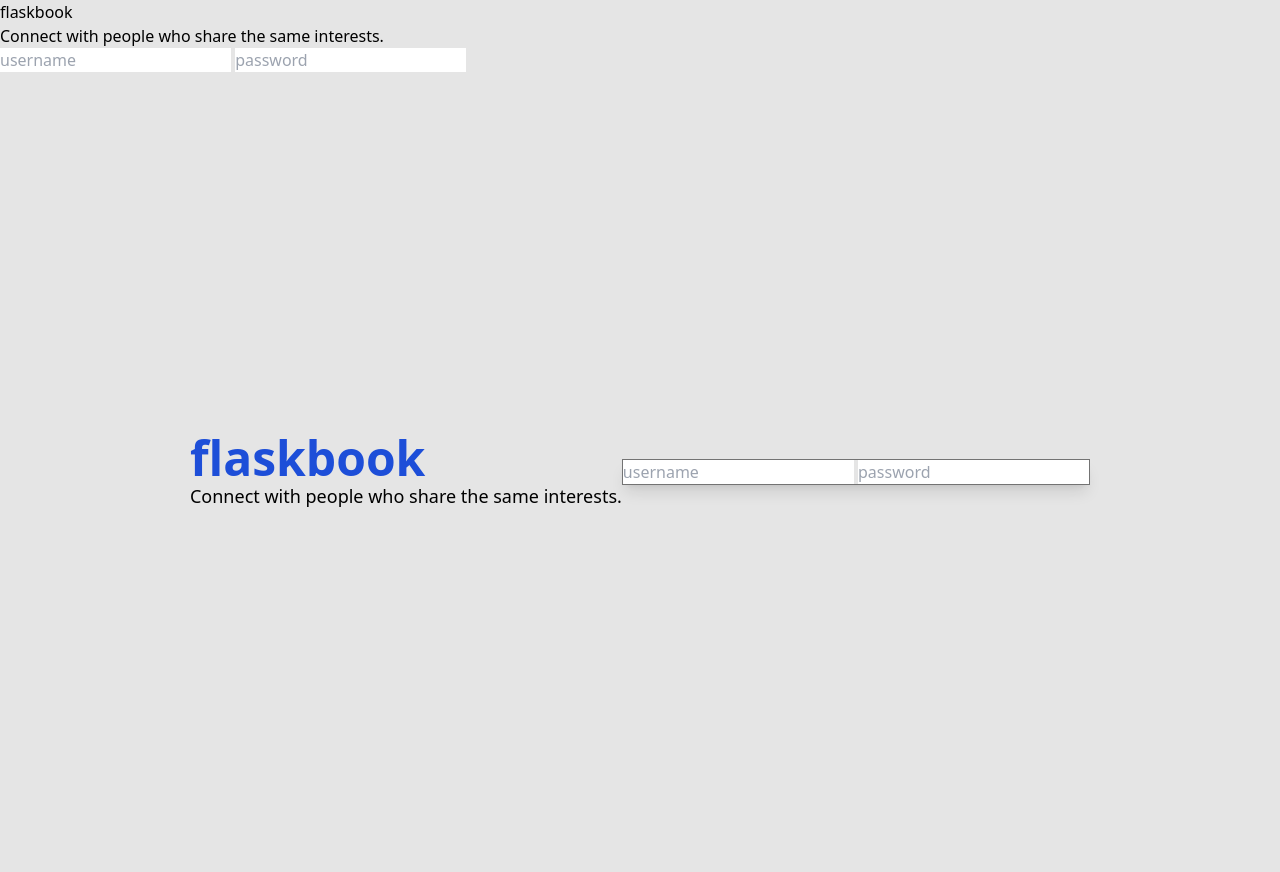
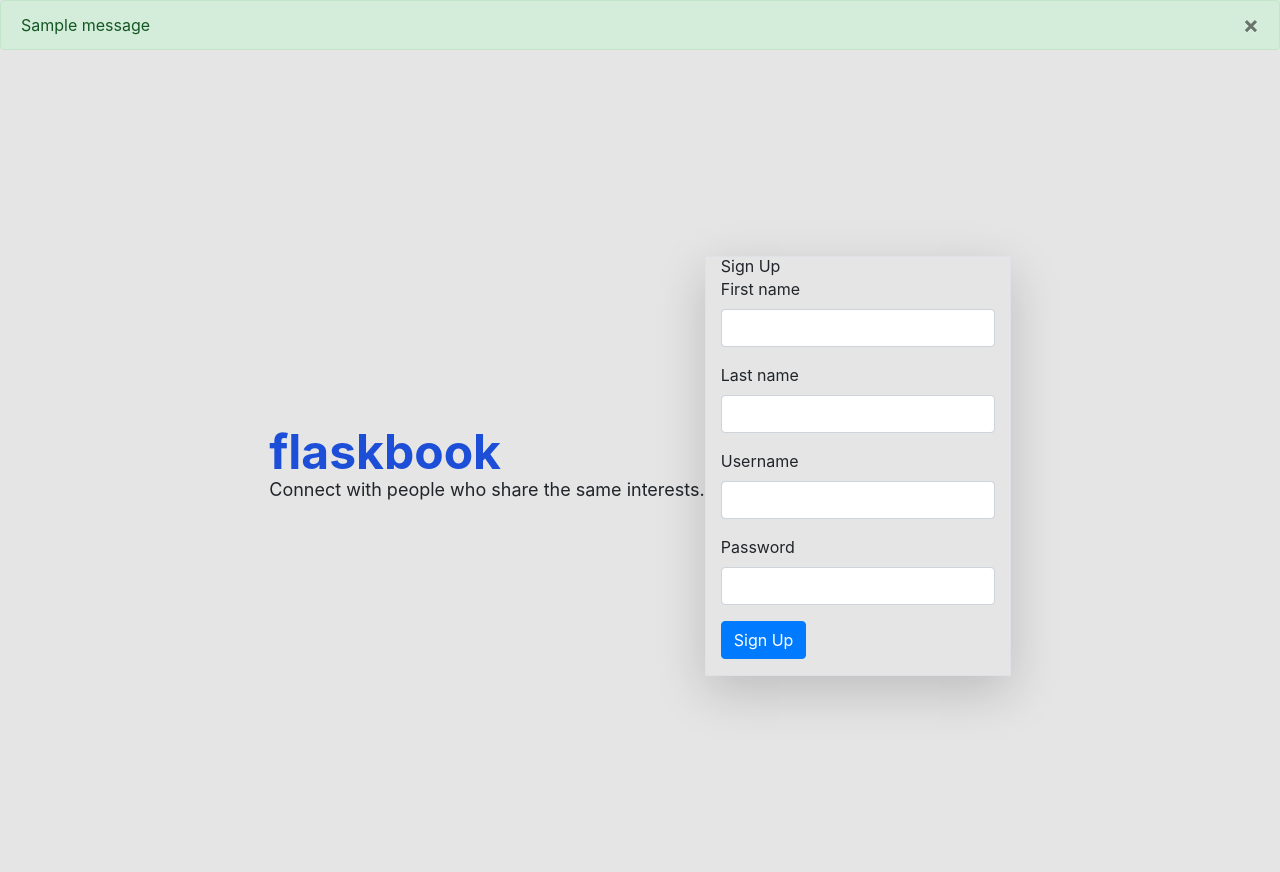
Before and after one commit to andrewphm/acs-1220-final-project, a Flask app: page /signup in a window 1280 px wide. After the commit the page ends 705 px from the top, so only its background shows below. Run offline with Flask 2, Linux system fonts and the light colour scheme; tables that the repository leaves empty hold one stand-in row (values such as "Sample post"); one stand-in notice (Sample message) is shown; some libraries are stand-ins or nearby versions.

Commit message:
Render SignUpForm on signup.html template

```diff
--- a/app.py
+++ b/app.py
@@ -1,5 +1,12 @@
-from flaskbook_app import app
+from flaskbook_app.extensions import app, db
+from flaskbook_app.main.routes import main
+from flaskbook_app.auth.routes import auth
 
+app.register_blueprint(main)
+app.register_blueprint(auth)
 
-if __name__ == '__main__':
+with app.app_context():
+    db.create_all()
+
+if __name__ == "__main__":
     app.run(debug=True, port=5009)
--- a/flaskbook_app/auth/forms.py
+++ b/flaskbook_app/auth/forms.py
@@ -1,14 +1,19 @@
-from flaskbook_app import bcrypt
+# from flaskbook_app import bcrypt
 from flaskbook_app.models import User
 from flask_wtf import FlaskForm
 from wtforms import StringField, PasswordField, SubmitField
 from wtforms.validators import DataRequired, Length, ValidationError
 
 class SignUpForm(FlaskForm):
-    username = StringField('User Name',
+    first_name = StringField('First name', validators=[DataRequired(),Length(min=3, max=50)])
+    last_name = StringField('Last name', validators=[DataRequired(), Length(min=1, max=50)])
+    username = StringField('Username',
         validators=[DataRequired(), Length(min=3, max=50)])
     password = PasswordField('Password', validators=[DataRequired()])
     submit = SubmitField('Sign Up')
+
+    def __str__(self):
+        return  str(self.__class__) + '\n'+ '\n'.join(('{} = {}'.format(item, self.__dict__[item]) for item in self.__dict__))
 
     def validate_username(self, username):
         user = User.query.filter_by(username=username.data).first()
--- a/flaskbook_app/auth/routes.py
+++ b/flaskbook_app/auth/routes.py
@@ -1,9 +1,32 @@
-
+from flaskbook_app.models import User
 from flask import Blueprint, request, render_template, redirect, url_for, flash
 from flask_login import login_user, logout_user, login_required, current_user
+from flaskbook_app.auth.forms import SignUpForm, LoginForm
+from flaskbook_app.extensions import db, app, bcrypt
 
 auth = Blueprint("auth", __name__)
 
 @auth.route('/signup', methods=['GET', 'POST'])
 def signup():
-    return render_template('signup.html')
+    form = SignUpForm()
+    if form.validate_on_submit():
+        hashed_password = bcrypt.generate_password_hash(form.password.data).decode('utf-8')
+        print(form.__str__)
+
+        user = User(
+            username=form.username.data,
+            password=hashed_password,
+            first_name=form.first_name.data,
+            last_name=form.last_name.data
+        )
+        if user:
+            # print('user: ', user.__dict__)
+            # db.session.add(user)
+            # db.session.commit()
+            flash('Account Created!', category='success')
+
+    return render_template('signup.html', form=form)
+
+@auth.route('/login', methods=['GET', 'POST'])
+def login():
+    return render_template('login.html')
--- a/flaskbook_app/main/routes.py
+++ b/flaskbook_app/main/routes.py
@@ -1,15 +1,11 @@
 from flask import Blueprint, request, render_template, redirect, url_for, flash
+from flask_login import login_required, current_user
+
+
 
 main = Blueprint("main", __name__)
 
 @main.route("/")
+@login_required
 def index():
     return render_template("home.html")
-
-@main.route("/login")
-def login():
-    return render_template("login.html")
-
-@main.route("/signup")
-def signup():
-    return render_template("signup.html")
--- a/flaskbook_app/templates/signup.html
+++ b/flaskbook_app/templates/signup.html
@@ -1,26 +1,3 @@
-<!DOCTYPE html>
-<html lang="en">
-  <head>
-    <meta charset="UTF-8" />
-    <meta http-equiv="X-UA-Compatible" content="IE=edge" />
-    <meta name="viewport" content="width=device-width, initial-scale=1.0" />
-    <title>Flaskbook - Signup</title>
-    <script src="https://cdn.tailwindcss.com"></script>
-  </head>
-  <body>
-    <main>
-      <section>
-        <h1>flaskbook</h1>
-        <p>Connect with people who share the same interests.</p>
-      </section>
-      <section>
-        <div>
-          <input type="text" placeholder="username" />
-          <input type="text" placeholder="password" />
-        </div>
-      </section>
-    </main>
-  </body>
   <!DOCTYPE html>
   <html lang="en">
     <head>
@@ -29,19 +6,76 @@
       <meta name="viewport" content="width=device-width, initial-scale=1.0" />
       <title>Flaskbook - Login</title>
       <script src="https://cdn.tailwindcss.com"></script>
+      <link
+      rel="stylesheet"
+      href="https://stackpath.bootstrapcdn.com/bootstrap/4.4.1/css/bootstrap.min.css"
+      integrity="sha384-Vkoo8x4CGsO3+Hhxv8T/Q5PaXtkKtu6ug5TOeNV6gBiFeWPGFN9MuhOf23Q9Ifjh"
+      crossorigin="anonymous"
+    />
+    <link
+      rel="stylesheet"
+      href="https://stackpath.bootstrapcdn.com/font-awesome/4.7.0/css/font-awesome.min.css"
+      crossorigin="anonymous"
+    />
     </head>
     <body class="bg-neutral-200">
+      {% with messages = get_flashed_messages(with_categories=true) %} {% if
+        messages %} {% for category, message in messages %} {% if category ==
+        'error' %}
+        <div class="alert alert-danger alter-dismissable fade show" role="alert">
+          {{ message }}
+          <button type="button" class="close" data-dismiss="alert">
+            <span aria-hidden="true">&times;</span>
+          </button>
+        </div>
+        {% else %}
+        <div class="alert alert-success alter-dismissable fade show" role="alert">
+          {{ message }}
+          <button type="button" class="close" data-dismiss="alert">
+            <span aria-hidden="true">&times;</span>
+          </button>
+        </div>
+        {% endif %} {% endfor %} {% endif %} {% endwith %}
       <main class="min-h-screen w-screen flex items-center justify-center">
         <section>
           <h1 class="text-blue-700 text-5xl font-bold">flaskbook</h1>
           <p class="text-lg">Connect with people who share the same interests.</p>
         </section>
         <section class="shadow-lg border border-neutral-500">
-          <div>
-            <input type="text" placeholder="username" />
-            <input type="text" placeholder="password" />
+          <div class="container">
+            <h1>Sign Up</h1>
+            <form method="POST">
+              {{ form.hidden_tag() }}
+              <div class="form-group">
+                {{ form.first_name.label(class="form-label") }}
+                {{ form.first_name(class="form-control") }}
+              </div>
+              <div class="form-group">
+                {{ form.last_name.label(class="form-label") }}
+                {{ form.last_name(class="form-control") }}
+              </div>
+              <div class="form-group">
+                {{ form.username.label(class="form-label") }}
+                {{ form.username(class="form-control") }}
+                {% if form.username.errors %}
+                  <div class="invalid-feedback">
+                    {% for error in form.username.errors %}
+                      <span>{{ error }}</span>
+                    {% endfor %}
+                  </div>
+                {% endif %}
+              </div>
+              <div class="form-group">
+                {{ form.password.label(class="form-label") }}
+                {{ form.password(class="form-control") }}
+              </div>
+              <div class="form-group">
+                {{ form.submit(class="btn btn-primary") }}
+              </div>
+            </form>
           </div>
         </section>
+
       </main>
     </body>
   </html>
```
Also changed, not shown: flaskbook_app/__init__.py (deleted, +0 -39 lines), flaskbook_app/extensions.py (+20 -20 lines), flaskbook_app/models.py (+7 -5 lines), flaskbook_app/templates/base.html (+16 -0 lines), flaskbook_app/database.db.
